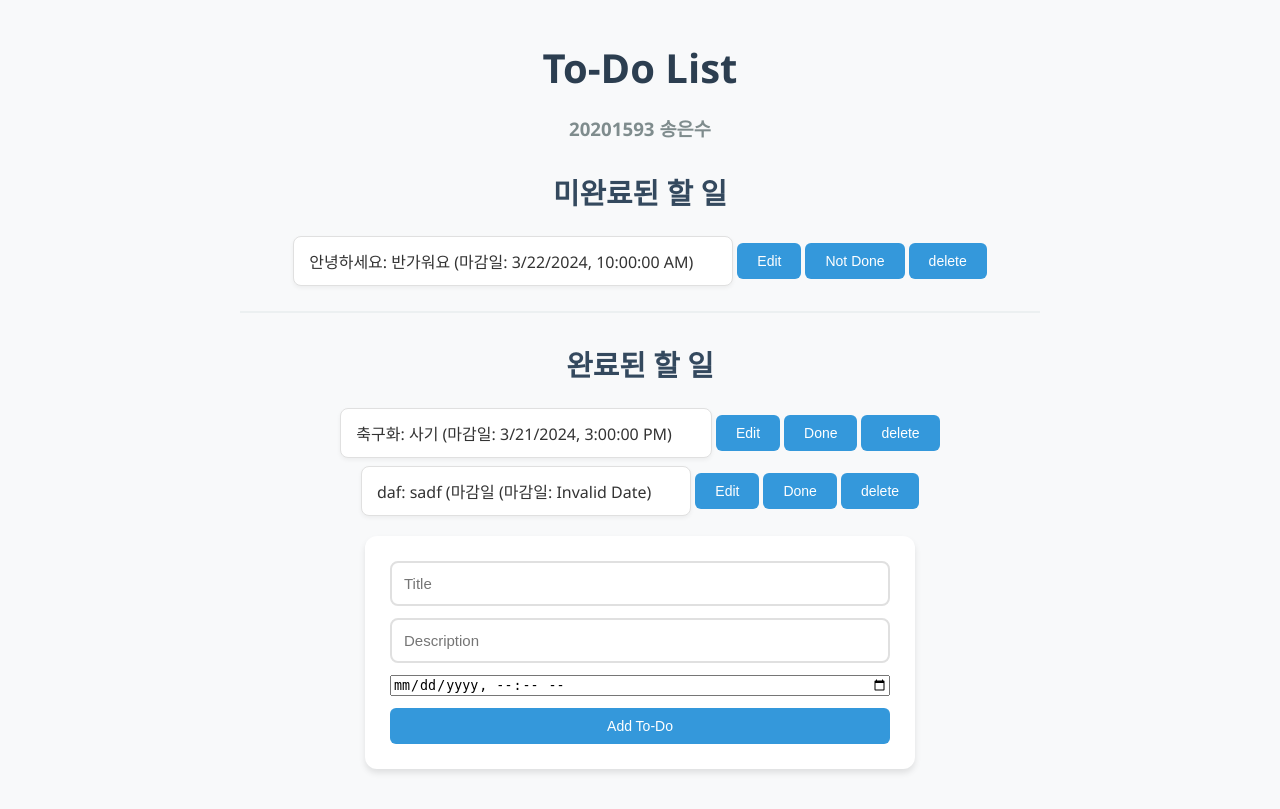
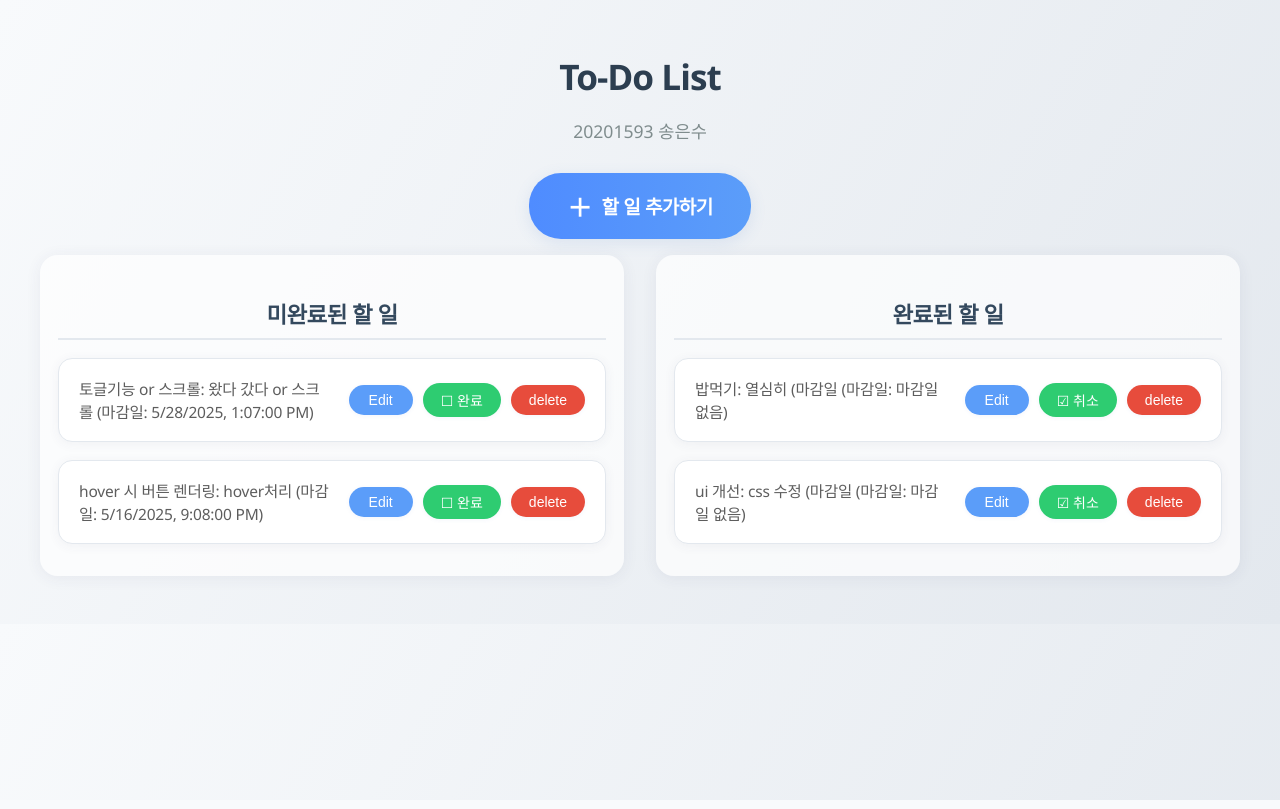
Before and after one commit to songess/FastApi-Todos, a FastAPI app: page / in a window 1280 px wide. Run offline with FastAPI, Linux system fonts and the light colour scheme.

Commit message:
[feat] : 5.23 과제 - 마감일 없음 표시 추가 - 할 일 추가버튼을 만들어 클릭 시 입력 폼 생성 - 전체적인 css 개선하여 깔끔한 UI 구현

```diff
--- a/fastapi-app/templates/index.html
+++ b/fastapi-app/templates/index.html
@@ -6,168 +6,240 @@
     <title>To-Do List</title>
     <style>
         body {
-            font-family: 'Segoe UI', Tahoma, Geneva, Verdana, sans-serif;
+            font-family: 'Pretendard', 'Segoe UI', Tahoma, Geneva, Verdana, sans-serif;
             margin: 0;
-            padding: 20px;
-            background-color: #f8f9fa;
-            color: #333;
-            max-width: 800px;
+            padding: 32px;
+            background: linear-gradient(120deg, #f8fafc 0%, #e3e8ee 100%);
+            color: #222;
+            max-width: 1200px;
             margin: 0 auto;
         }
 
         h1, h2, h3 {
             text-align: center;
             color: #2c3e50;
+            font-weight: 700;
         }
 
         h1 {
             margin-top: 20px;
-            font-size: 2.5em;
+            font-size: 2.2em;
             margin-bottom: 10px;
+            letter-spacing: -1px;
         }
 
         h2 {
-            margin-top: 30px;
-            font-size: 1.8em;
+            font-size: 1.4em;
             color: #34495e;
+            letter-spacing: -0.5px;
+            border-bottom: 2px solid #e3e8ee;
+            padding-bottom: 8px;
+            margin-bottom: 18px;
         }
 
         h3 {
             color: #7f8c8d;
             margin-bottom: 30px;
+            font-size: 1.1em;
+            font-weight: 400;
+        }
+
+        .todo-container {
+            display: flex;
+            gap: 32px;
+            justify-content: space-between;
+            margin: 16px auto;
+            max-width: 1200px;
+        }
+
+        .todo-section {
+            flex: 1;
+            min-width: 0;
+            background: rgba(255,255,255,0.7);
+            border-radius: 18px;
+            box-shadow: 0 2px 16px 0 rgba(60,60,100,0.07);
+            padding: 24px 18px 32px 18px;
         }
 
         form {
-            display: grid;
+            display: none;
             grid-template-columns: 1fr;
-            gap: 12px;
-            max-width: 500px;
-            margin: 20px auto;
-            padding: 25px;
-            background-color: white;
-            border-radius: 12px;
-            box-shadow: 0 4px 6px rgba(0,0,0,0.1);
+            gap: 14px;
+            max-width: 480px;
+            margin: 24px auto 32px auto;
+            padding: 28px 24px 20px 24px;
+            background: #fff;
+            border-radius: 16px;
+            box-shadow: 0 4px 24px rgba(80,120,200,0.10);
         }
 
-        input[type="text"] {
-            padding: 12px;
-            border: 2px solid #e0e0e0;
+        input[type="text"], input[type="datetime-local"] {
+            padding: 13px 14px;
+            border: 1.5px solid #d1d5db;
             border-radius: 8px;
             font-size: 15px;
             width: 100%;
             box-sizing: border-box;
-            transition: border-color 0.3s ease;
+            transition: border-color 0.3s;
+            background: #f9fafb;
         }
 
-        input[type="text"]:focus {
+        input[type="text"]:focus, input[type="datetime-local"]:focus {
             outline: none;
-            border-color: #3498db;
+            border-color: #5b9df9;
+            background: #fff;
         }
 
-        button {
-            padding: 10px 20px;
-            background-color: #3498db;
-            color: white;
+        form button[type="submit"] {
+            display: flex;
+            align-items: center;
+            justify-content: center;
+            gap: 8px;
+            margin: 10px auto 0 auto;
+            padding: 13px 32px;
+            background: linear-gradient(90deg, #4f8cff 0%, #5b9df9 100%);
+            color: #fff;
             border: none;
-            border-radius: 6px;
+            border-radius: 24px;
             cursor: pointer;
-            transition: all 0.3s ease;
-            font-size: 14px;
-            font-weight: 500;
+            font-size: 17px;
+            font-weight: 700;
+            box-shadow: 0 2px 8px rgba(80,120,200,0.10);
+            letter-spacing: -0.5px;
+            transition: background 0.2s, transform 0.13s, box-shadow 0.2s;
+        }
+        form button[type="submit"]:hover {
+            background: linear-gradient(90deg, #5b9df9 0%, #4f8cff 100%);
+            color: #fff;
+            transform: translateY(-2px) scale(1.03);
+            box-shadow: 0 8px 24px rgba(80,120,200,0.18);
         }
 
-        button:hover {
-            background-color: #2980b9;
-            transform: translateY(-1px);
+        .add-todo-btn {
+            display: flex;
+            align-items: center;
+            justify-content: center;
+            gap: 10px;
+            margin: 24px auto 0 auto;
+            padding: 15px 38px;
+            background: linear-gradient(90deg, #4f8cff 0%, #5b9df9 100%);
+            color: #fff;
+            border: none;
+            border-radius: 32px;
+            cursor: pointer;
+            font-size: 19px;
+            font-weight: 700;
+            box-shadow: 0 4px 16px rgba(80,120,200,0.13);
+            letter-spacing: -0.5px;
+            transition: background 0.2s, transform 0.13s, box-shadow 0.2s;
+        }
+        .add-todo-btn:hover {
+            background: linear-gradient(90deg, #5b9df9 0%, #4f8cff 100%);
+            color: #fff;
+            transform: translateY(-3px) scale(1.04);
+            box-shadow: 0 8px 24px rgba(80,120,200,0.18);
         }
 
         ul {
             list-style-type: none;
             padding: 0;
-            display: grid;
-            gap: 8px;
+            display: flex;
+            flex-direction: column;
+            gap: 18px;
             max-width: 700px;
             margin: 0 auto;
         }
 
         li {
-            background-color: white;
-            border: 1px solid #e0e0e0;
-            border-radius: 8px;
-            padding: 12px 15px;
-            display: grid;
-            grid-template-columns: 1fr auto auto auto;
-            gap: 8px;
+            background: #fff;
+            border: 1.5px solid #e3e8ee;
+            border-radius: 14px;
+            padding: 18px 20px;
+            display: flex;
+            flex-direction: row;
             align-items: center;
-            box-shadow: 0 2px 4px rgba(0,0,0,0.05);
-            transition: transform 0.2s ease;
+            box-shadow: 0 2px 12px rgba(60,60,100,0.06);
+            transition: box-shadow 0.2s, transform 0.2s;
+            min-width: 0;
+        }
+        li:hover {
+            box-shadow: 0 6px 24px rgba(80,120,200,0.13);
+            transform: translateY(-2px) scale(1.01);
         }
 
-        li:hover {
-            transform: translateY(-1px);
-            box-shadow: 0 3px 6px rgba(0,0,0,0.1);
+        .todo-content {
+            flex: 1;
+            min-width: 0;
+            word-break: break-all;
+            font-size: 15.5px;
+            color: #222b;
+            font-weight: 500;
+            letter-spacing: -0.2px;
+        }
+        .todo-buttons {
+            display: flex;
+            gap: 10px;
+            align-items: center;
+            margin-left: 18px;
+        }
+        li button {
+            padding: 7px 18px;
+            font-size: 14px;
+            width: auto;
+            min-width: 64px;
+            border-radius: 20px;
+            border: none;
+            font-weight: 500;
+            box-shadow: 0 1px 4px rgba(80,120,200,0.07);
+            transition: background 0.2s, color 0.2s, transform 0.1s;
+        }
+        li button.edit {
+            background: #5b9df9;
+            color: #fff;
+        }
+        li button.edit:hover {
+            background: #3b7be0;
+        }
+        li button.toggle {
+            background: #2ecc71;
+            color: #fff;
+        }
+        li button.toggle:hover {
+            background: #27ae60;
+        }
+        li button.delete {
+            background: #e74c3c;
+            color: #fff;
+        }
+        li button.delete:hover {
+            background: #c0392b;
         }
 
-        li > div {
-            display: flex;
-            gap: 8px;
-            align-items: center;
+        @media (max-width: 900px) {
+            .todo-container {
+                flex-direction: column;
+                gap: 24px;
+            }
+            .todo-section {
+                padding: 18px 6vw 24px 6vw;
+            }
         }
-
-        li button {
-            padding: 6px 12px;
-            font-size: 13px;
-            width: auto;
-            min-width: 60px;
-        }
-
-        li button.edit {
-            background-color: #3498db;
-        }
-
-        li button.edit:hover {
-            background-color: #2980b9;
-        }
-
-        li button.toggle {
-            background-color: #2ecc71;
-        }
-
-        li button.toggle:hover {
-            background-color: #27ae60;
-        }
-
-        li button.delete {
-            background-color: #e74c3c;
-        }
-
-        li button.delete:hover {
-            background-color: #c0392b;
-        }
-
-        hr {
-            margin: 25px 0;
-            border: 0;
-            border-top: 2px solid #ecf0f1;
-        }
-
-        @media (max-width: 768px) {
+        @media (max-width: 600px) {
             body {
-                padding: 15px;
+                padding: 8px;
             }
-
-            li {
-                grid-template-columns: 1fr;
-                text-align: center;
+            .todo-section {
+                padding: 10px 2vw 16px 2vw;
+            }
+            ul {
                 gap: 10px;
             }
-
-            li > div {
-                justify-content: center;
+            li {
+                padding: 10px 8px;
             }
-
-            li button {
-                width: 100%;
+            .todo-buttons {
+                gap: 4px;
+                margin-left: 6px;
             }
         }
     </style>
@@ -175,45 +247,54 @@
 <body>
     <h1>To-Do List</h1>
     <h3>20201593 송은수</h3>
-    <h2>미완료된 할 일</h2>
-    <ul id="incomplete-todo-list"></ul>
-    <hr>
-    <h2>완료된 할 일</h2>
-    <ul id="complete-todo-list"></ul>
+    <button class="add-todo-btn" id="toggle-form-btn"><span style="font-size:1.3em; font-weight:900;">＋</span> 할 일 추가하기</button>
     <form id="todo-form">
         <input type="text" id="title" placeholder="Title" required>
         <input type="text" id="description" placeholder="Description" required>
         <input type="datetime-local" id="deadline" required>
         <button type="submit">Add To-Do</button>
     </form>
+    <div class="todo-container">
+        <div class="todo-section">
+            <h2>미완료된 할 일</h2>
+            <ul id="incomplete-todo-list"></ul>
+        </div>
+        <div class="todo-section">
+            <h2>완료된 할 일</h2>
+            <ul id="complete-todo-list"></ul>
+        </div>
+    </div>
     <script>
         function createTodoElement(todo) {
-            const div = document.createElement('div');
-            div.style.display = 'flex';
-            div.style.gap = '4px';
-            div.style.alignItems = 'center';
-            div.style.justifyContent = 'center';
+            const li = document.createElement('li');
+            const contentDiv = document.createElement('div');
+            contentDiv.className = 'todo-content';
+            let deadlineText = '';
+            if (todo.deadline && !isNaN(new Date(todo.deadline).getTime())) {
+                deadlineText = new Date(todo.deadline).toLocaleString();
+            } else {
+                deadlineText = '마감일 없음';
+            }
+            contentDiv.textContent = `${todo.title}: ${todo.description} (마감일: ${deadlineText})`;
+            li.setAttribute('data-deadline', todo.deadline || '');
 
-            const li = document.createElement('li');
-            const deadline = new Date(todo.deadline).toLocaleString();
-            li.textContent = `${todo.title}: ${todo.description} (마감일: ${deadline})`;
-
+            const btnDiv = document.createElement('div');
+            btnDiv.className = 'todo-buttons';
             const buttons = {
                 edit: createButton('Edit', todo.id),
-                toggle: createButton(todo.completed ? 'Done' : 'Not Done', todo.id),
+                toggle: createButton(todo.completed ? '☑ 취소' : '☐ 완료', todo.id),
                 delete: createButton('delete', todo.id)
             };
-
             buttons.edit.classList.add('edit');
             buttons.delete.classList.add('delete');
             buttons.toggle.classList.add('toggle');
+            btnDiv.appendChild(buttons.edit);
+            btnDiv.appendChild(buttons.toggle);
+            btnDiv.appendChild(buttons.delete);
 
-            div.appendChild(li);
-            div.appendChild(buttons.edit);
-            div.appendChild(buttons.toggle);
-            div.appendChild(buttons.delete);
-
-            return div;
+            li.appendChild(contentDiv);
+            li.appendChild(btnDiv);
+            return li;
         }
 
         function createButton(text, id) {
@@ -307,7 +388,14 @@
         }
 
         function setupEventListeners() {
-            document.getElementById('todo-form').addEventListener('submit', async (event) => {
+            const form = document.getElementById('todo-form');
+            const toggleBtn = document.getElementById('toggle-form-btn');
+
+            toggleBtn.addEventListener('click', () => {
+                form.style.display = form.style.display === 'none' ? 'grid' : 'none';
+            });
+
+            form.addEventListener('submit', async (event) => {
                 event.preventDefault();
                 const title = document.getElementById('title').value;
                 const description = document.getElementById('description').value;
@@ -319,9 +407,9 @@
                 if (event.target.tagName !== 'BUTTON') return;
 
                 const id = event.target.id;
-                const todoDiv = event.target.closest('div');
-                const li = todoDiv.querySelector('li');
-                const todoText = li.textContent;
+                const li = event.target.closest('li');
+                const contentDiv = li.querySelector('.todo-content');
+                const todoText = contentDiv.textContent;
                 const [title, rest] = todoText.split(':').map(s => s.trim());
                 const [description, deadlineText] = rest.split('(마감일:').map(s => s.trim());
                 const deadline = deadlineText ? deadlineText.replace(')', '') : '';
@@ -331,16 +419,17 @@
                         const newDescription = prompt('새로운 설명을 입력하세요:', description);
                         const newDeadline = prompt('새로운 마감일을 입력하세요 (YYYY-MM-DD HH:mm):', deadline);
                         if (newDescription !== null && newDeadline !== null) {
-                            const completed = todoDiv.closest('ul').id === 'complete-todo-list';
+                            const completed = li.closest('ul').id === 'complete-todo-list';
                             await updateTodo(id, title, newDescription, newDeadline, completed);
                         }
                         break;
                     }
 
-                    case 'Done':
-                    case 'Not Done': {
-                        const isCompleted = event.target.textContent === 'Done';
-                        await updateTodo(id, title, description, deadline, !isCompleted);
+                    case '☑ 취소':
+                    case '☐ 완료': {
+                        let realDeadline = deadline === '마감일 없음' ? li.getAttribute('data-deadline') || '' : deadline;
+                        const isCompleted = event.target.textContent === '☑ 취소';
+                        await updateTodo(id, title, description, realDeadline, !isCompleted);
                         break;
                     }
 
```
Also changed, not shown: fastapi-app/todo.json (+21 -14 lines).
